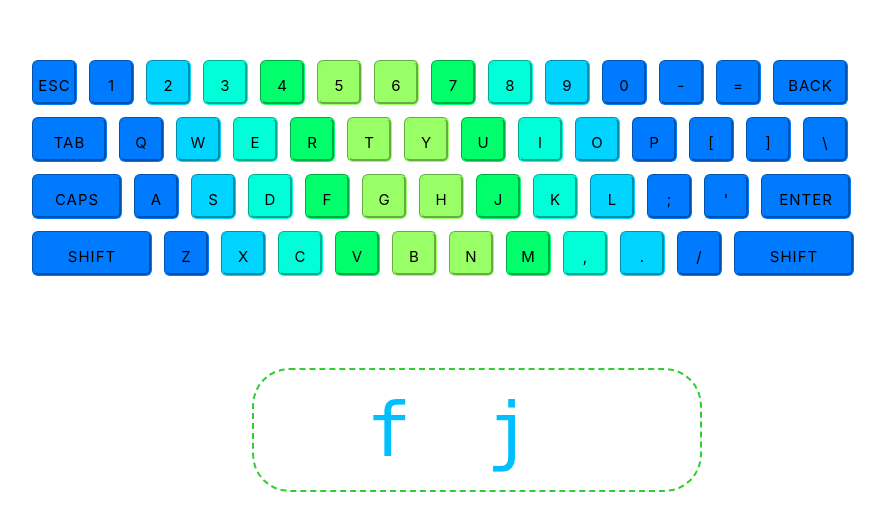
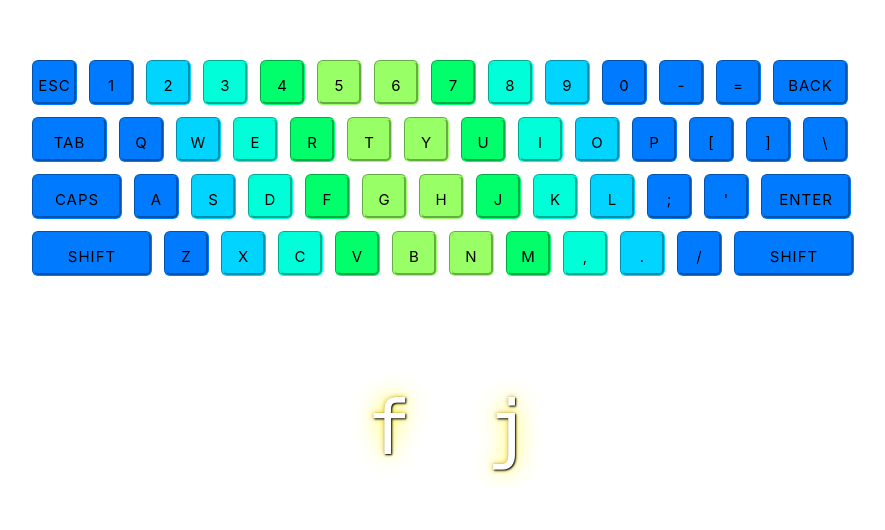
Before and after one commit to xypatel/Type-Blitz, a Vue app in the folder type-blitz/: page / in a window 1280 px wide. Shown: the part 232-762 px from the top of the page, without its empty margins (196-1081 px from the left). Built offline with nearby package versions, Linux system fonts and the light colour scheme.

Commit message:
chore: adjust styling

```diff
--- a/type-blitz/src/components/PositionGame.vue
+++ b/type-blitz/src/components/PositionGame.vue
@@ -127,7 +127,7 @@ display: inline-block;
   font-size: 5em;
   font-family: Lucida Console, Courier, monospace;
   padding-left: .25em;
-  color: deepskyblue;
+  color: white;
   position: absolute;
   top: 8em;
   left: 35%;
@@ -135,20 +135,17 @@ display: inline-block;
   height: fit-content;
   overflow: hidden;
   letter-spacing: 1em;
-  border-style: dashed;
-  border-width: 2px;
-  border-radius: .5em;
-  border-color: limegreen;
+  text-shadow: 1px 1px 2px black, 0 0 25px yellow, 0 0 5px goldenrod;
 }
 
 .result{
-  display: flex;
+  display: inline-flex;
   width: fit-content;
-  font-size: 3em;
+  font-size: 2em;
   color: white;
   position: absolute;
-  top: 10em;
-  left: 40%;
+  bottom: 35em;
+  left: 45%;
   inline-size: 6em;
   height: fit-content;
 }
@@ -157,6 +154,13 @@ display: inline-block;
   padding-top: 1em;
   letter-spacing: 1em;
   font-family: "Helvetica Neue", Helvetica, Arial, sans-serif;
+  color : rgba(255, 255, 255, 0.1);
+}
+
+.result h1{
+  margin-left: 10%;
+  padding-top: 1em;
+  font-size: 1em;
 }
 
 .time{
```
